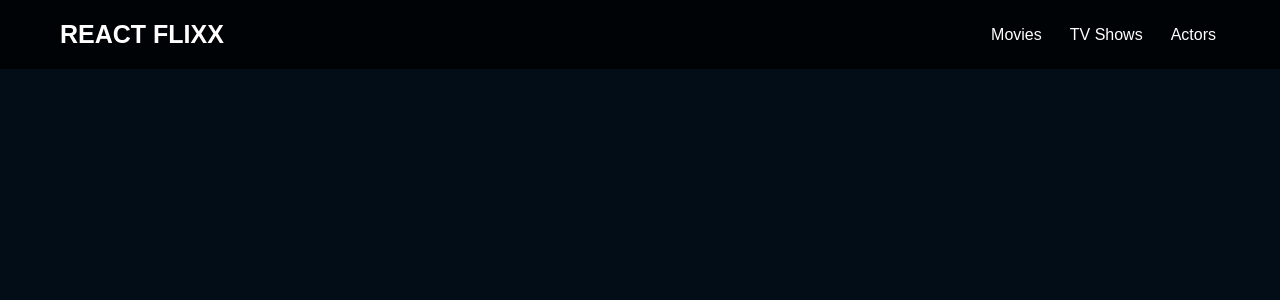
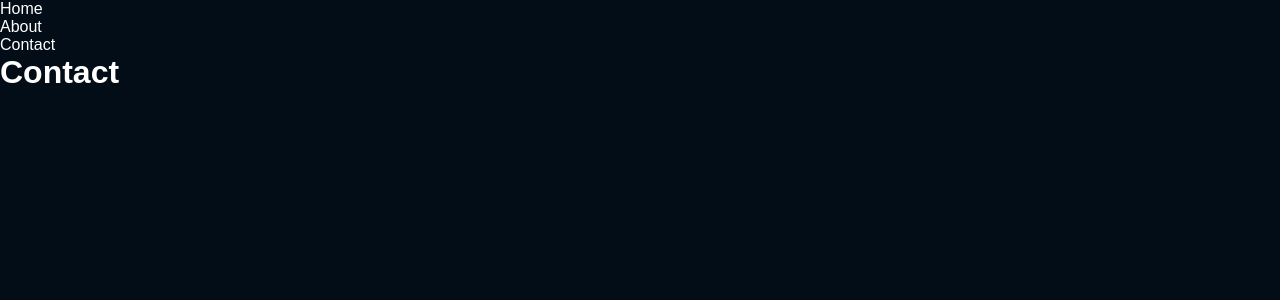
Before and after one commit to SvilenGrandzhan/react-router-navbar, a React (Vite) app: page /contact in a window 1280 px wide. Shown: the top 300 px of the page. Built offline with nearby package versions, Linux system fonts and the light colour scheme.

Commit message:
Working example with 3 pages 20240618

```diff
--- a/src/App.jsx
+++ b/src/App.jsx
@@ -1,33 +1,43 @@
 import "./styles.css";
-import Header from "./components/Header";
-import TVShows from "./components/TVShows";
-import Actors from "./components/Actors";
-import Movies from "./components/Movies";
 import { Route, Routes } from "react-router-dom";
+// import Header from "./components/Header";
+// import TVShows from "./components/TVShows";
+// import Actors from "./components/Actors";
+// import Movies from "./components/Movies";
+import Home from "./components/Home";
+import About from "./components/About";
+import Contact from "./components/Contact";
 
 function App() {
   return (
-    <>
-      <Header />
+    <div className="App">
       <Routes>
-        <Route
-          path="/"
-          element={<Movies />}
-        />
-        <Route
-          path="/movies"
-          element={<Movies />}
-        />
-        <Route
-          path="/shows"
-          element={<TVShows />}
-        />
-        <Route
-          path="/actors"
-          element={<Actors />}
-        />
+        <Route path="/" element={<Home />} />
+        <Route path="/about" element={<About />} />
+        <Route path="/contact" element={<Contact />} />
       </Routes>
-    </>
+    </div>
+    // <>
+    //   <Header />
+    //   <Routes>
+    //     <Route
+    //       path="/"
+    //       element={<Movies />}
+    //     />
+    //     <Route
+    //       path="/movies"
+    //       element={<Movies />}
+    //     />
+    //     <Route
+    //       path="/shows"
+    //       element={<TVShows />}
+    //     />
+    //     <Route
+    //       path="/actors"
+    //       element={<Actors />}
+    //     />
+    //   </Routes>
+    // </>
   );
 }
 
--- /dev/null
+++ b/src/components/About.jsx
@@ -0,0 +1,12 @@
+import Navbar from './Navbar'
+
+const About = () => {
+  return (
+    <div>
+        <Navbar />
+        <h1>About</h1>
+    </div>
+  )
+}
+
+export default About
--- /dev/null
+++ b/src/components/Contact.jsx
@@ -0,0 +1,12 @@
+import Navbar from './Navbar'
+
+const Contact = () => {
+  return (
+    <div>
+        <Navbar />
+        <h1>Contact</h1>
+    </div>
+  )
+}
+
+export default Contact
--- /dev/null
+++ b/src/components/Home.jsx
@@ -0,0 +1,12 @@
+import Navbar from './Navbar'
+
+const Home = () => {
+  return (
+    <div>
+        <Navbar />
+        <h1>Home</h1>
+    </div>
+  )
+}
+
+export default Home
--- /dev/null
+++ b/src/components/Navbar.jsx
@@ -0,0 +1,21 @@
+import { Link } from "react-router-dom";
+
+const Navbar = () => {
+  return (
+    <nav>
+      <ul>
+        <li>
+          <Link to="/">Home</Link>
+        </li>
+        <li>
+          <Link to="/about">About</Link>
+        </li>
+        <li>
+          <Link to="/contact">Contact</Link>
+        </li>
+      </ul>
+    </nav>
+  );
+}
+
+export default Navbar
```
Also changed, not shown: src/main.jsx (line endings or trailing spaces), 1 other file (tests, documents, lock files or other folders).
